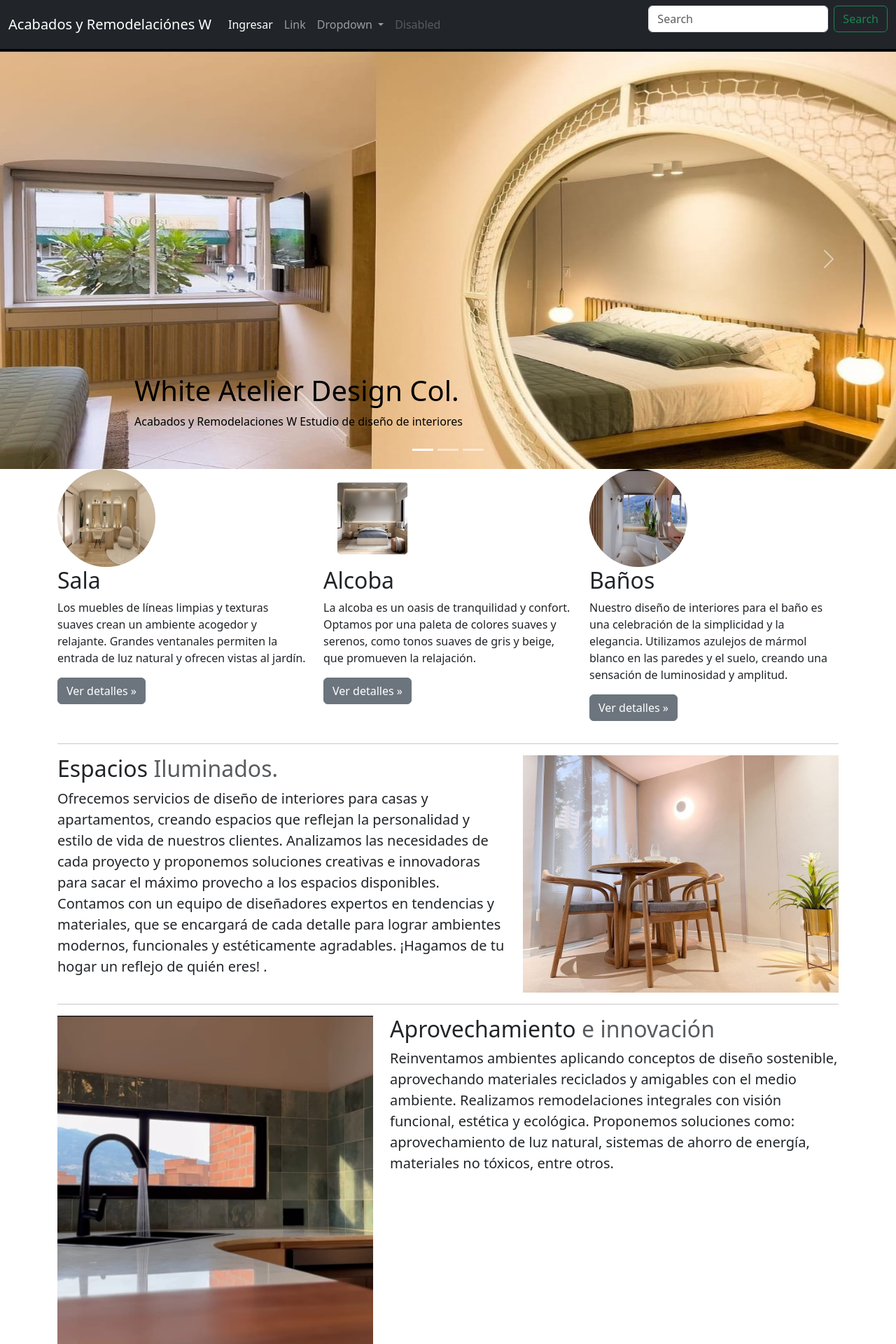
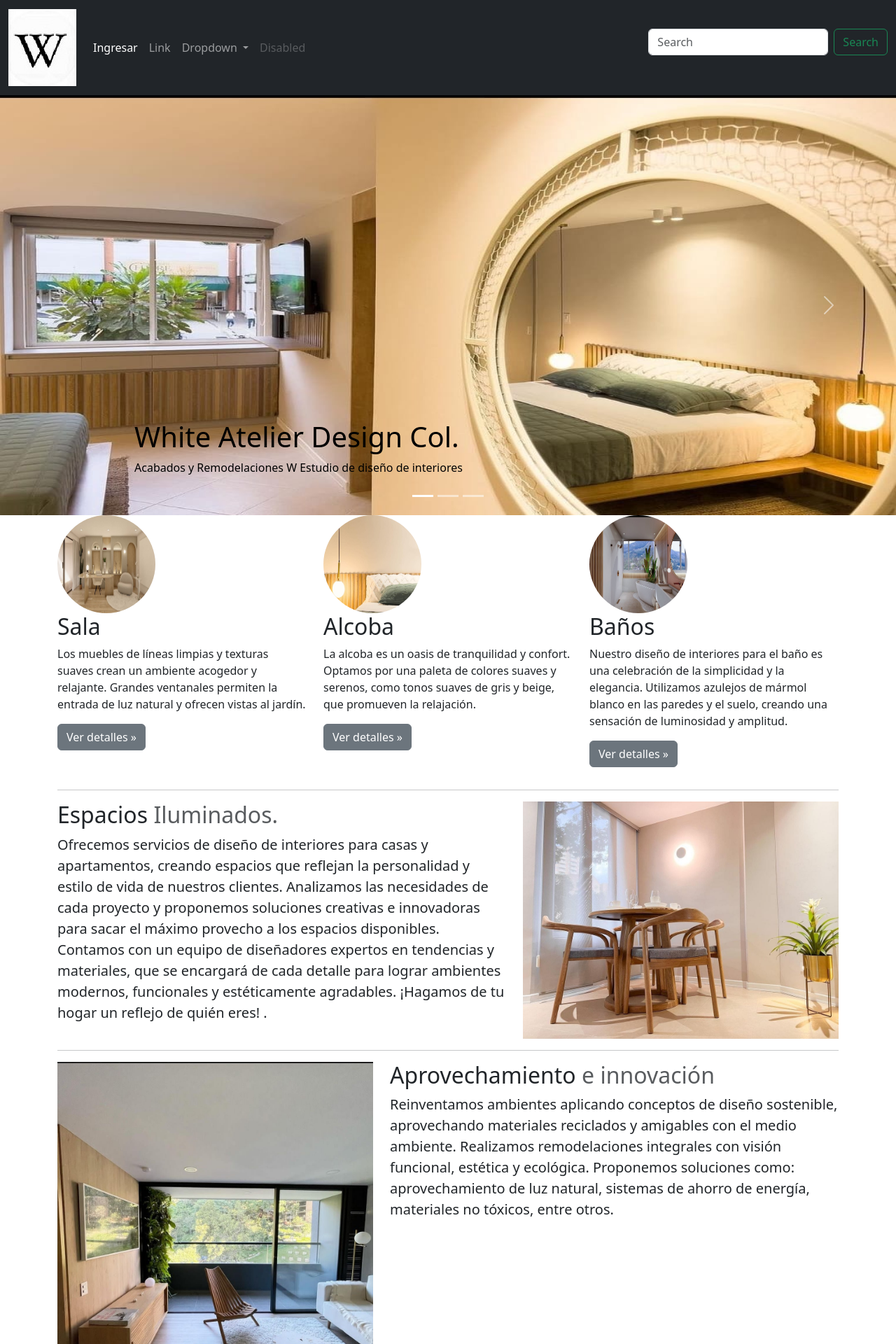
Before and after one commit to Edgar1579/WhiteDesing, a Django app: page / in a window 1280 px wide. Shown: the top 1920 px of the page at 70% size. Run offline with Django 4.2, Linux system fonts and the light colour scheme; some libraries are stand-ins or nearby versions.

Commit message:
añadi logo al navbar

```diff
--- a/base/templates/index.html
+++ b/base/templates/index.html
@@ -83,7 +83,7 @@
             </div>
             <div class="col-lg-4">
                 <img class="bd-placeholder-img rounded-circle" width="140" height="140"
-                src="{% static 'img/alcoba gris.jpeg' %}" role="img" aria-label="Placeholder: 140x140"
+                src="{% static 'img/cama.jpeg' %}" role="img" aria-label="Placeholder: 140x140"
                     preserveAspectRatio="xMidYMid slice" focusable="false">
                     <title>Placeholder</title>
                 </img>
@@ -98,7 +98,7 @@
                 src="{% static 'img/tina vista.jpeg' %}" role="img" aria-label="Placeholder: 140x140"
                     preserveAspectRatio="xMidYMid slice" focusable="false">
                     <title>Placeholder</title>
-                </img>
+
                 <h2>Baños</h2>
                 <p>
                     Nuestro diseño de interiores para el baño es una celebración de la simplicidad y la elegancia. Utilizamos azulejos de mármol blanco en las paredes y el suelo, creando una sensación de luminosidad y amplitud.
@@ -117,11 +117,11 @@
                 <p class="lead">
                     Ofrecemos servicios de diseño de interiores para casas y apartamentos,
                     creando espacios que reflejan la personalidad y estilo de vida de nuestros clientes.
-                     Analizamos las necesidades de cada proyecto y proponemos soluciones creativas e innovadoras
-                     para sacar el máximo provecho a los espacios disponibles.
-                     Contamos con un equipo de diseñadores expertos
-                     en tendencias y materiales, que se encargará de cada detalle para lograr ambientes modernos,
-                      funcionales y estéticamente agradables. ¡Hagamos de tu hogar un reflejo de quién eres!
+                    Analizamos las necesidades de cada proyecto y proponemos soluciones creativas e innovadoras
+                    para sacar el máximo provecho a los espacios disponibles.
+                    Contamos con un equipo de diseñadores expertos
+                    en tendencias y materiales, que se encargará de cada detalle para lograr ambientes modernos,
+                    funcionales y estéticamente agradables. ¡Hagamos de tu hogar un reflejo de quién eres!
 
 .
                 </p>
@@ -151,7 +151,7 @@
             </div>
             <div class="col-md-5 order-md-1">
                 <img class="bd-placeholder-img bd-placeholder-img-lg featurette-image img-fluid mx-auto" width="500"
-                    height="500" src="{% static 'img/llave.jpeg' %}" role="img" aria-label="Placeholder: 500x500"
+                    height="500" src="{% static 'img/balcon.jpeg' %}" role="img" aria-label="Placeholder: 500x500"
                     preserveAspectRatio="xMidYMid slice" focusable="false">
                     <title>Placeholder</title>
                 </img>
@@ -173,7 +173,7 @@
             </div>
             <div class="col-md-5">
                 <img class="bd-placeholder-img bd-placeholder-img-lg featurette-image img-fluid mx-auto" width="500"
-                    height="500" src="{% static 'img/lavamanos.jpeg' %}" role="img" aria-label="Placeholder: 500x500"
+                    height="500" src="{% static 'img/espejo.jpeg' %}" role="img" aria-label="Placeholder: 500x500"
                     preserveAspectRatio="xMidYMid slice" focusable="false">
                     <title>Placeholder</title>
                 </img>
--- a/base/templates/partials/body.html
+++ b/base/templates/partials/body.html
@@ -8,8 +8,9 @@
 <html lang="es">
 <head>
 
+    <meta charset="UTF-8">
     <meta name="viewport" content="width=device-width, initial-scale=1.0">
-    <title>Acabados y Remodelaciónes W.
+    <title>Acabados y Remodelaciones W. | {{titulo}}
         {% block titulo %}
         {% endblock titulo %}
     </title>
--- a/base/templates/partials/header.html
+++ b/base/templates/partials/header.html
@@ -3,7 +3,7 @@
 <header>
      <nav class="navbar navbar-expand-lg navbar-dark bg-dark">
         <div class="container-fluid">
-          <a class="navbar-brand" href="#">Acabados y Remodelaciónes W</a>
+          <a class="navbar-brand" href="#"><img src="{% static 'img/logo white.jpeg'%}"></a>
           <button class="navbar-toggler" type="button" data-bs-toggle="collapse" data-bs-target="#navbarSupportedContent" aria-controls="navbarSupportedContent" aria-expanded="false" aria-label="Toggle navigation">
             <span class="navbar-toggler-icon"></span>
           </button>
--- a/base/views.py
+++ b/base/views.py
@@ -1,7 +1,8 @@
 from django.shortcuts import render
 
 def bienvenidos(request):
+    titulo= "inicio"
     context={
-
+        "titulo": titulo,
     }
     return render(request, 'index.html', context)
```
